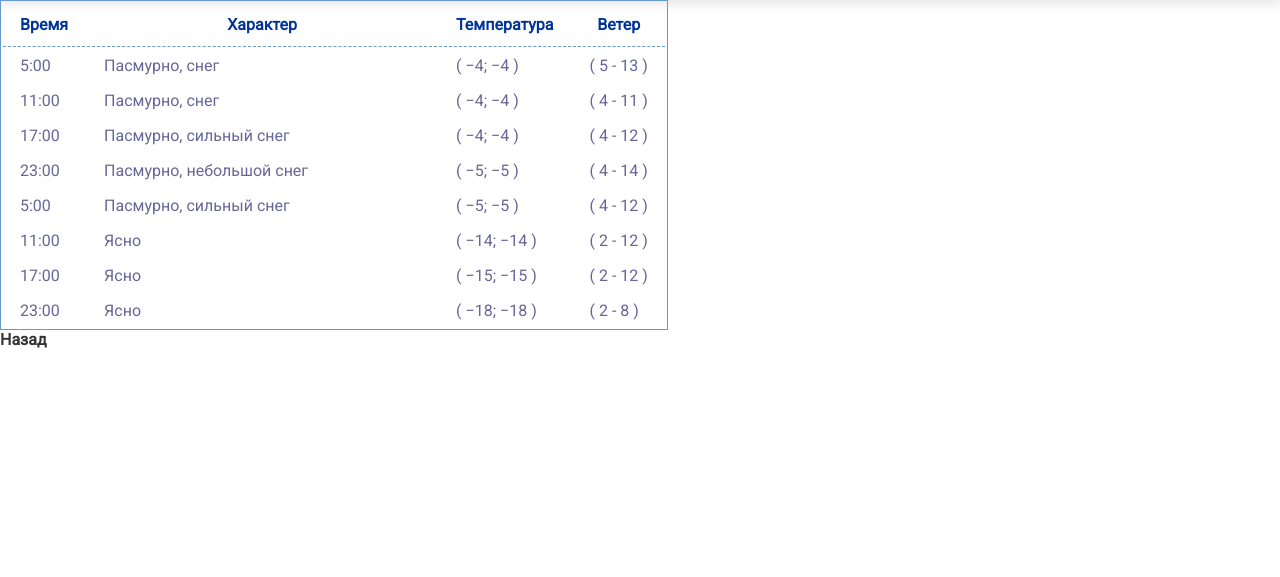
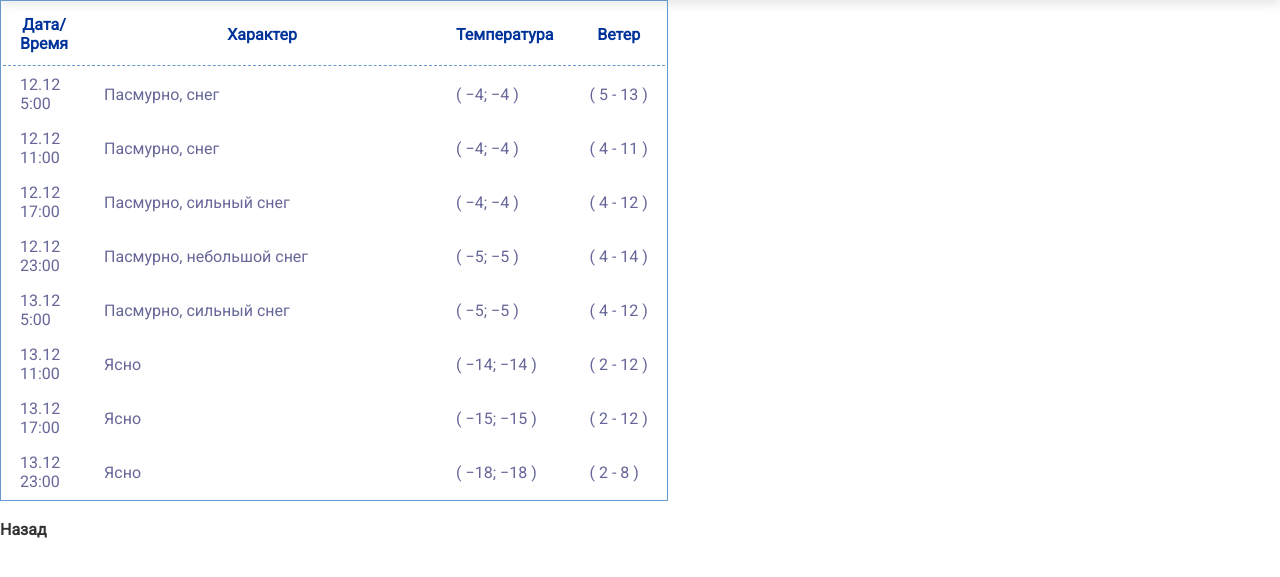
Before and after one commit to bolotovmark/webApp, a Flask app: template templates/gismeteo.html in a window 1280 px wide. Shown: the part 70-647 px from the top of the page. Run offline with Flask 3, Linux system fonts and the light colour scheme; the template is opened without the code that fills it: values that come from a table or form of the project are taken from there, others are empty.

Commit message:
gismeteo archive page

```diff
--- a/app.py
+++ b/app.py
@@ -164,12 +164,7 @@ def hello_world():
 
 @app.route('/gismeteo')
 def template_gismeteo():
-    date_x = datetime.now()
-    date_a = date_x
-    date_a = date_a.replace(day=date_a.day - 7, hour=0, minute=0)
-    date_b = date_x
-    date_b = date_b.replace(day=date_b.day + 1, hour=0, minute=0)
-    table = Gismeteo.query.filter(Gismeteo.date.between(date_a, date_b)).all()
+    table = Gismeteo.query.all()
 
     return render_template('gismeteo.html', gismeteo_table=table)
 
--- a/templates/gismeteo.html
+++ b/templates/gismeteo.html
@@ -15,24 +15,35 @@
         </div>
   </nav>
 
+  <div >
+    <div>
         <table>
                 <tr>
-                <th><b>Время</b></th>
+                            <th><b>Дата/Время</b></th>
                             <th><b>Характер</b></th>
                             <th><b>Температура</b></th>
                             <th><b>Ветер</b></th>
                 </tr>
 
+
+
                 {% for row in gismeteo_table %}
                     <tr>
-                <td style="width: 70px">{{ row.date.hour }}:00</td>
+                        <td style="width: 70px">{{ row.date.day }}.{{ row.date.month }} {{ row.date.hour }}:00</td>
                         <td  style="width: 350px">{{  row.character }}</td>
                         <td  style="width: 90px">( {{  row.temp_a }}; {{  row.temp_b }} )</td>
                         <td>( {{  row.wind_speed_a }} - {{  row.wind_speed_b }} )</td>
                     </tr>
                 {% endfor %}
+
                 </table>
-<a href = "{{ url_for('hello_world') }}" style=" text-decoration: none;  color: #333;"><b>Назад</b></a>
+                <br>
+                <p><a href = "{{ url_for('hello_world') }}" style=" text-decoration: none;  color: #333;"><b>Назад</b></a></p>
+
+
+    </div>
+  </div>
+
 
 </body>
 </html>
```
Lines whose indentation alone changed are shown as unchanged.
